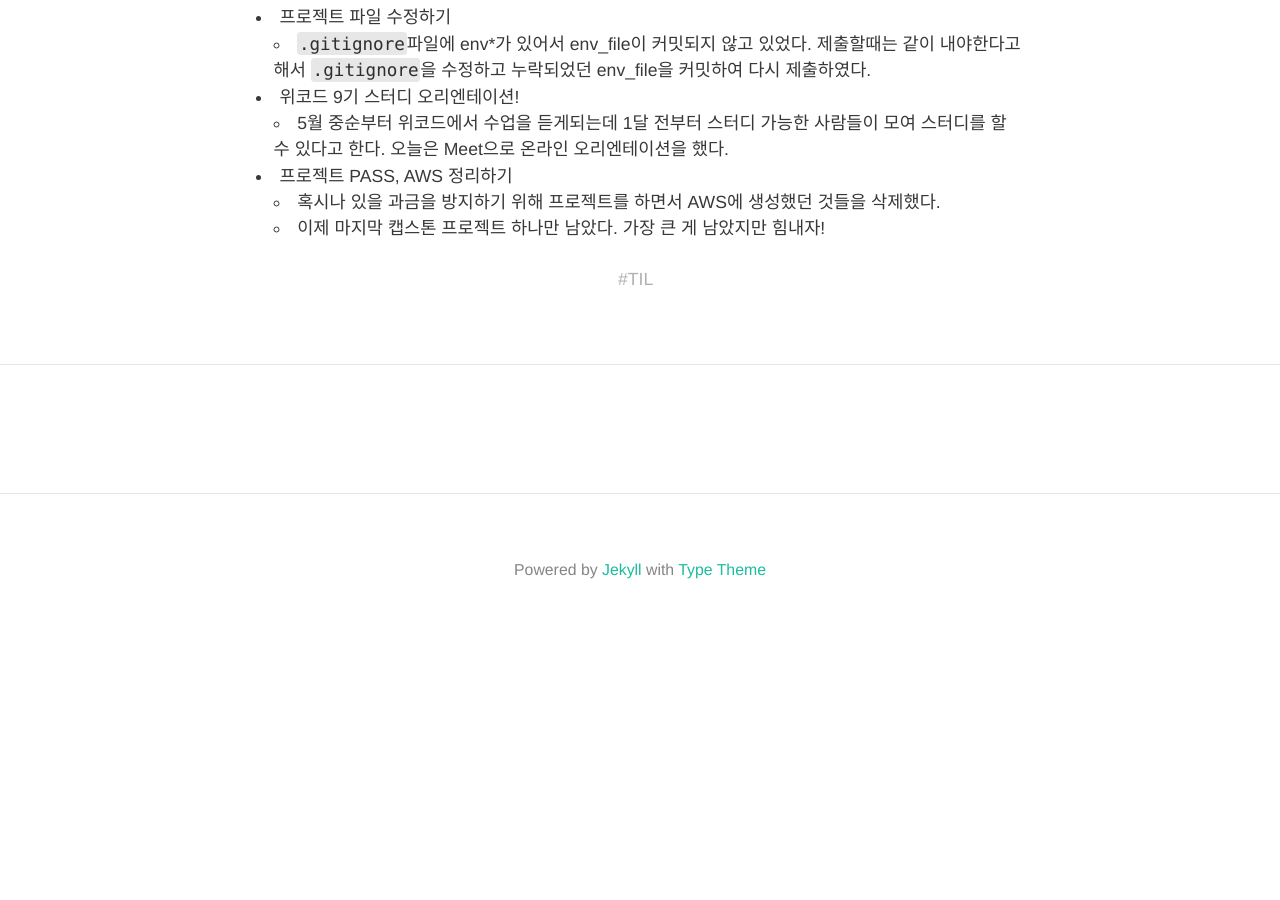
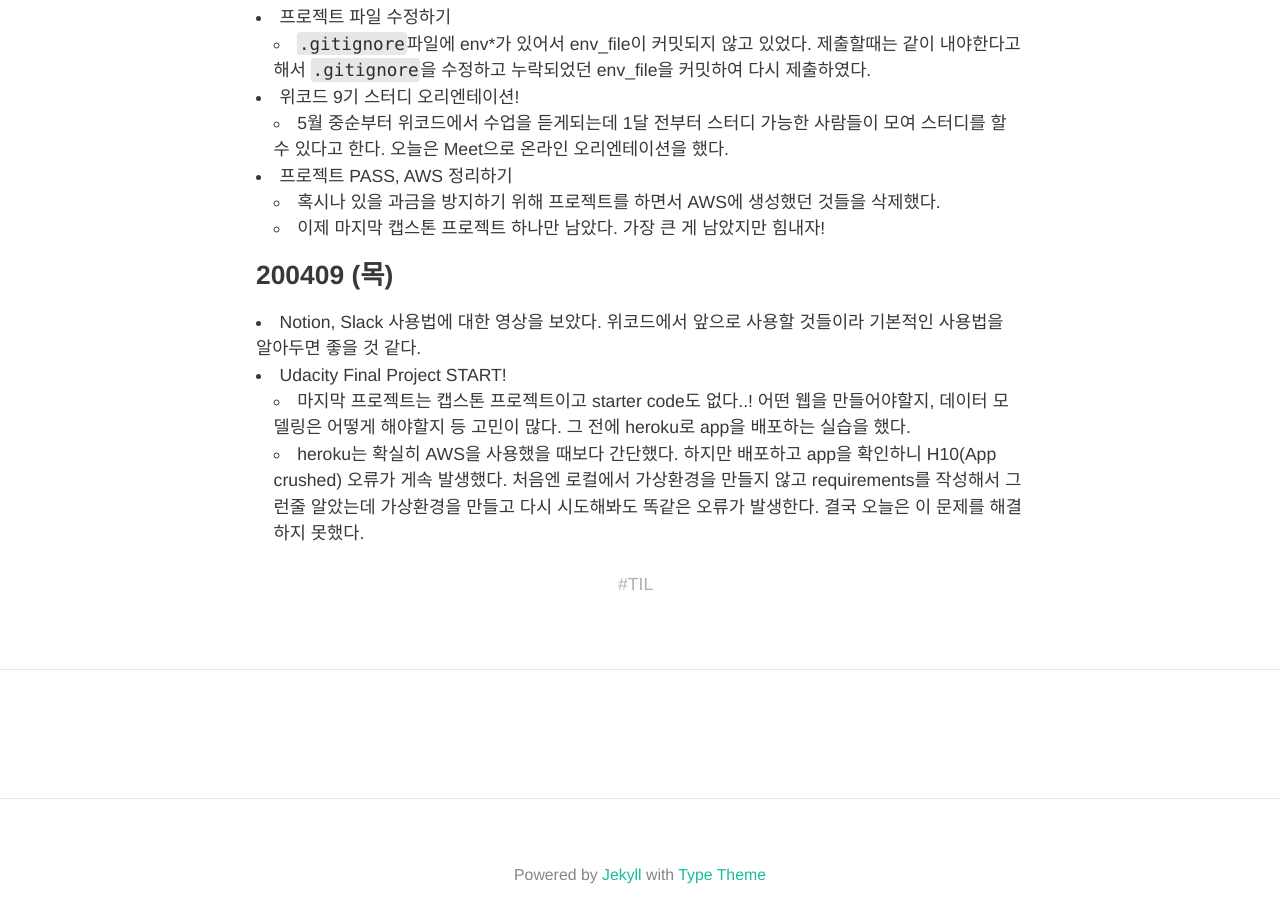
Before and after one commit to HyunlangBan/hyunlangban.github.io, a Jekyll site: the page built from _posts/TIL/2020-04-06-week-til.md, in a window 1280 px wide and 900 px high, scrolled down 800 px. Built offline with Jekyll 4.4.1, drawn with Linux system fonts in a browser that asks for light colours; nearby versions of some CDN libraries; some web fonts are replaced; comment, search, counter and statistics services are not loaded; before the commit the page ends 1446 px from its top, so only the background shows below that.

Commit message:
Add 200409 TIL

```diff
--- a/_posts/TIL/2020-04-06-week-til.md
+++ b/_posts/TIL/2020-04-06-week-til.md
@@ -23,3 +23,9 @@ title: 200406-200412 TIL
 - 프로젝트 PASS, AWS 정리하기
   - 혹시나 있을 과금을 방지하기 위해 프로젝트를 하면서 AWS에 생성했던 것들을 삭제했다.
   - 이제 마지막 캡스톤 프로젝트 하나만 남았다. 가장 큰 게 남았지만 힘내자!
+
+### 200409 (목)
+- Notion, Slack 사용법에 대한 영상을 보았다. 위코드에서 앞으로 사용할 것들이라 기본적인 사용법을 알아두면 좋을 것 같다.
+- Udacity Final Project START!
+  - 마지막 프로젝트는 캡스톤 프로젝트이고 starter code도 없다..! 어떤 웹을 만들어야할지, 데이터 모델링은 어떻게 해야할지 등 고민이 많다. 그 전에 heroku로 app을 배포하는 실습을 했다.
+  - heroku는 확실히 AWS을 사용했을 때보다 간단했다. 하지만 배포하고 app을 확인하니 H10(App crushed) 오류가 게속 발생했다. 처음엔 로컬에서 가상환경을 만들지 않고 requirements를 작성해서 그런줄 알았는데 가상환경을 만들고 다시 시도해봐도 똑같은 오류가 발생한다. 결국 오늘은 이 문제를 해결하지 못했다.
```
